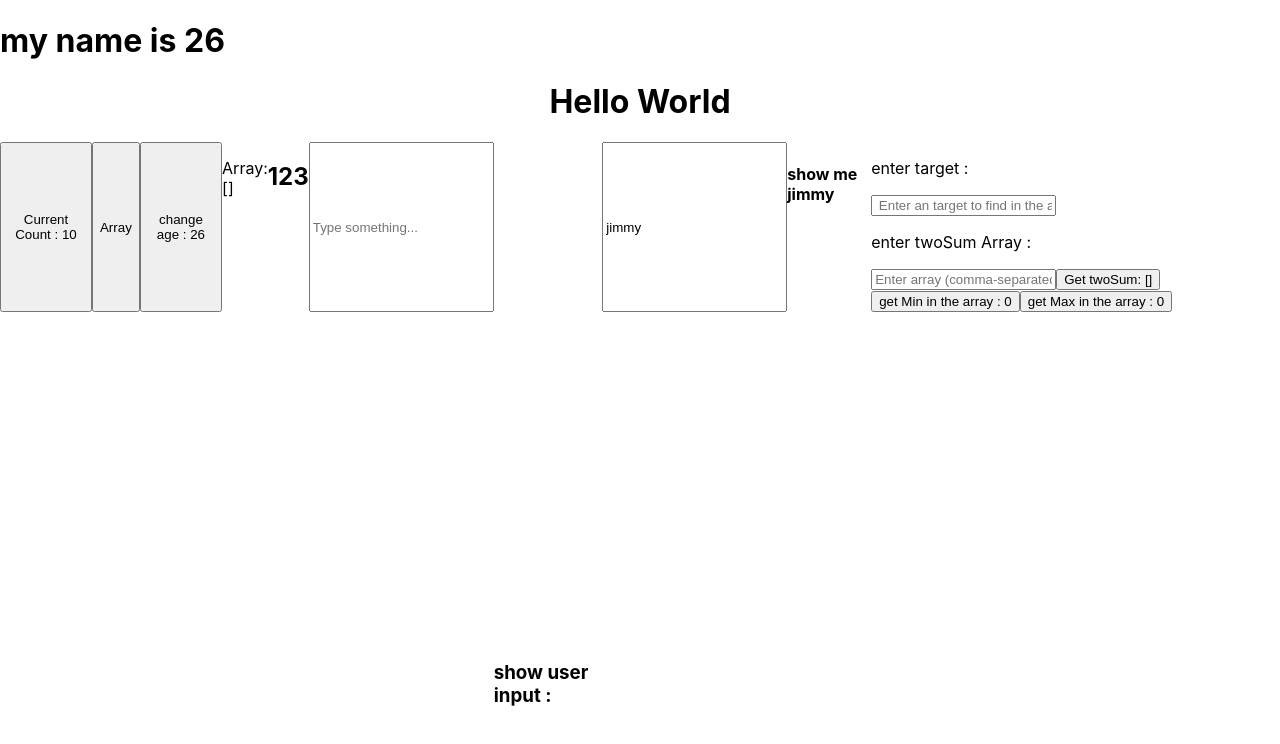
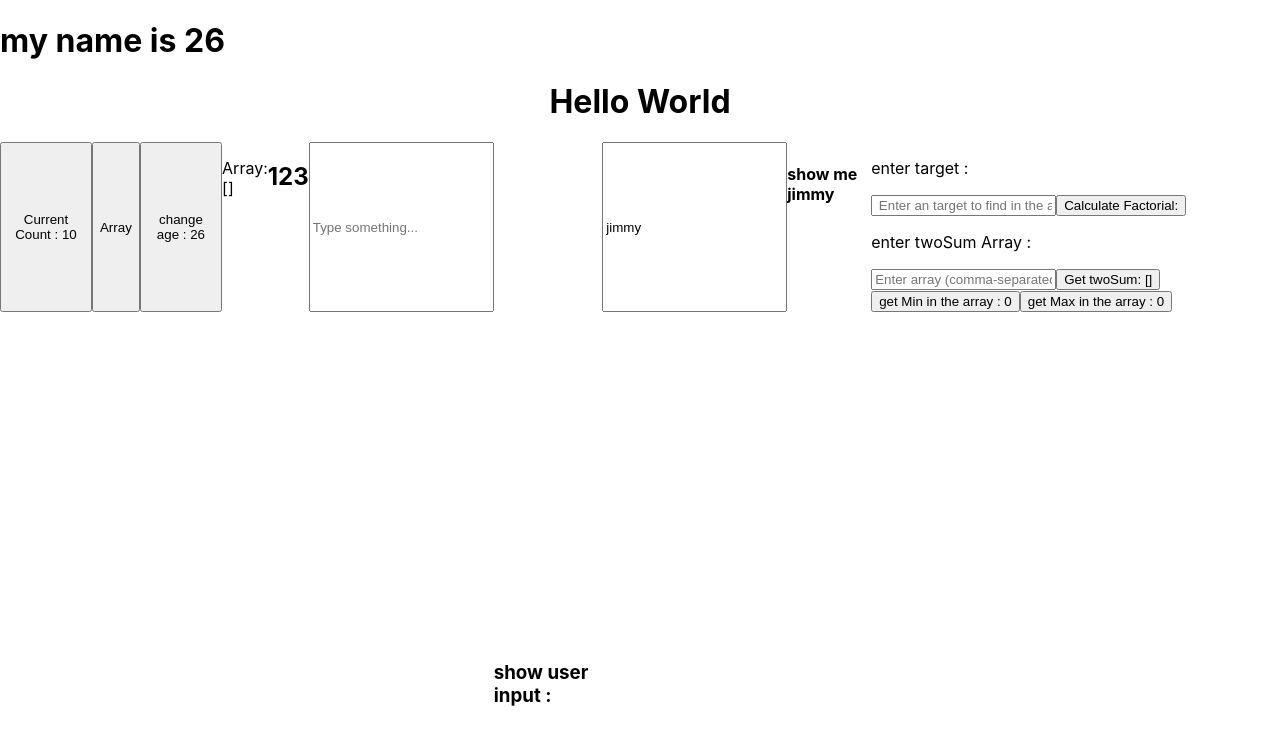
Before and after one commit to jimmy70111/pratice_react, a React (Create React App) app in the folder pratice/: page /pratice in a window 1280 px wide. Shown: the top 744 px of the page. Built offline with nearby package versions, Linux system fonts and the light colour scheme.

Commit message:
feat : Add factorial function and button to display result

```diff
--- a/pratice/src/Pratice.js
+++ b/pratice/src/Pratice.js
@@ -7,10 +7,9 @@ const Pratice = () => {
     const [array , setarr] =  useState([]);
     const [name ,  setName] =  useState({ name: "jimmy" , age: 26,  arr: [1,2,3] });
     const [userInput, SetuserInput] = useState(" ");
-
     const [min, setMin] = useState(0);
     const [max, setMax] = useState(0);
-
+     const [factorial,  setfactorial] = useState();
 
 
 
@@ -49,6 +48,15 @@ const Pratice = () => {
     }
 
 
+    const fact = (n) => {
+        if (n === 0 || n === 1) {
+            return 1;
+        }
+        return n * fact(n - 1);
+    };
+
+
+
         useEffect(() => {
         if (twoSumArray.length > 0) {
             setMin(Math.min(...twoSumArray)); // Automatically updates min
@@ -62,6 +70,7 @@ const Pratice = () => {
         for (let index = 0; index < twoSumArray.length; index++) {
             if(twoSumArray[index] > currentmax ){
                 currentmax = twoSumArray[index];
+
             }
 
         }
@@ -70,6 +79,9 @@ const Pratice = () => {
 
 
     }
+
+
+
 
 
     const twoSum = () =>{
@@ -178,6 +190,9 @@ const Pratice = () => {
                     onChange={(e) => settarget( parseInt(e.target.value,10) || 0)}
                 />
 
+<button onClick={() => setfactorial((fact(target))) }>
+                Calculate Factorial: {factorial}
+            </button>
 
 
             <p> enter twoSum Array : </p>
```
